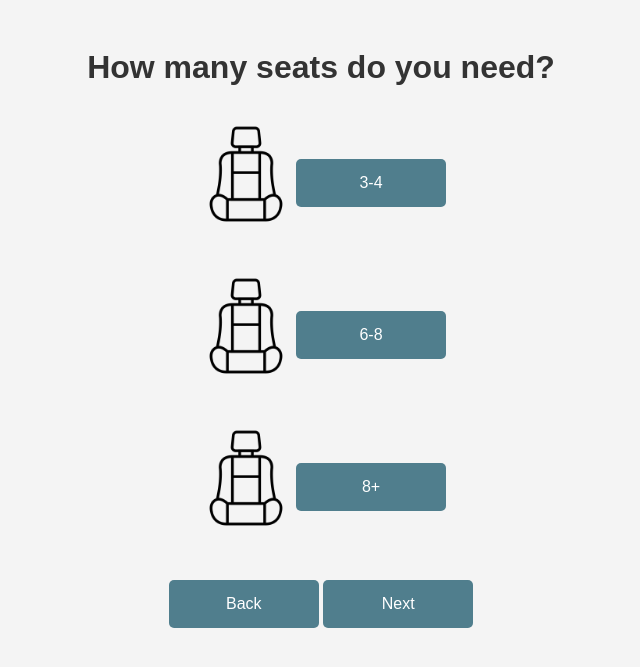
After one commit to samchouder/pic-16b-proj, a Flask app: page /seating in a window 1280 px wide. The commit adds this page. Shown: the top 667 px of the page, without its empty margins (319-959 px from the left). Run offline with Flask 3, Linux system fonts and the light colour scheme.

Commit message:
working on flask app front end with html an d css files while updating app.py file as well

```diff
--- a/cars/app.py
+++ b/cars/app.py
@@ -89,7 +89,7 @@ app = Flask(__name__)
 # Initial scrape when the app starts
 car_dealer = scrape_cars()
 
-@app.route('/')
+@app.route('/home')
 def index():
     return render_template('index.html', cars=car_dealer.to_dict('records'))
 
@@ -113,5 +113,13 @@ def filter_results():
 
     return render_template('index.html', cars=filtered_cars.to_dict('records'))
 
+@app.route('/start')
+def start():
+    return render_template('start.html')
+
+@app.route('/seating')
+def seating():
+    return render_template('seating.html')
+
 if __name__ == '__main__':
     app.run(debug=True)
--- /dev/null
+++ b/cars/static/css/seating.css
@@ -0,0 +1,62 @@
+body {
+    /* font-family: 'Comic Sans MS', cursive, sans-serif; */
+    font-family: 'Arial', Helvetica, sans-serif;
+    background-color: #f4f4f4;
+    text-align: center;
+    padding: 20px;
+    display: flex;
+    flex-direction: column;
+    align-items: center;
+}
+
+img {
+    max-width: 80%;
+    height: auto;
+    margin-bottom: 20px;
+}
+
+h1 {
+    color: #333;
+}
+
+form {
+    margin-bottom: 20px;
+}
+
+button {
+    font-family: 'Arial', Helvetica, sans-serif;
+    background-color: #507e8d;
+    color: white;
+    padding: 15px 20px;
+    font-size: 16px;
+    border: none;
+    border-radius: 5px;
+    cursor: pointer;
+    width: 150px;
+}
+
+button:hover {
+    background-color: #507e8d;
+}
+
+table {
+    width: 80%;
+    border-collapse: collapse;
+    margin-top: 20px;
+}
+
+th, td {
+    border: 1px solid #ddd;
+    padding: 8px;
+    text-align: left;
+}
+
+th {
+    background-color: #4CAF50;
+    color: white;
+}
+
+img {
+    vertical-align: middle;
+    width: 100px;
+}
--- /dev/null
+++ b/cars/templates/seating.html
@@ -0,0 +1,23 @@
+<!DOCTYPE html>
+<html lang="en">
+<head>
+    <meta charset="UTF-8">
+    <meta http-equiv="X-UA-Compatible" content="IE=edge">
+    <meta name="viewport" content="width=device-width, initial-scale=1.0">
+    <title>Your Car Recommendation App</title>
+    <link rel="stylesheet" href="{{ url_for('static', filename='css/seating.css') }}">
+</head>
+<body>
+    <h1>How many seats do you need?</h1>
+
+    <p style="display:inline-block" align="center"><img class="carseat" src="static/images/car_seat.png"><button>3-4</button></p>
+    <p style="display:inline-block" align="center"><img class="carseat" src="static/images/car_seat.png"><button>6-8</button></p>
+    <p style="display:inline-block" align="center"><img class="carseat" src="static/images/car_seat.png"><button>8+</button></p>
+
+</body>
+<footer>
+    <p style="display:inline-block;">
+        <a href="start"><button>Back</button></a>
+        <a><button>Next</button></a>
+    </p>
+</footer>
```
Also changed, not shown: cars/static/css/index.css (added, +57 -0 lines), cars/templates/index.html (+8 -61 lines), cars/templates/start.html (added, +32 -0 lines), cars/kbb_main.csv (added), cars/static/images/car_seat.png (added).
